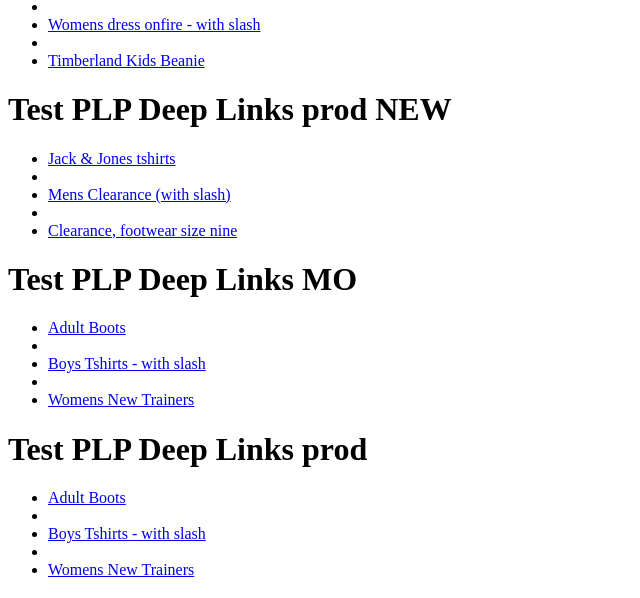
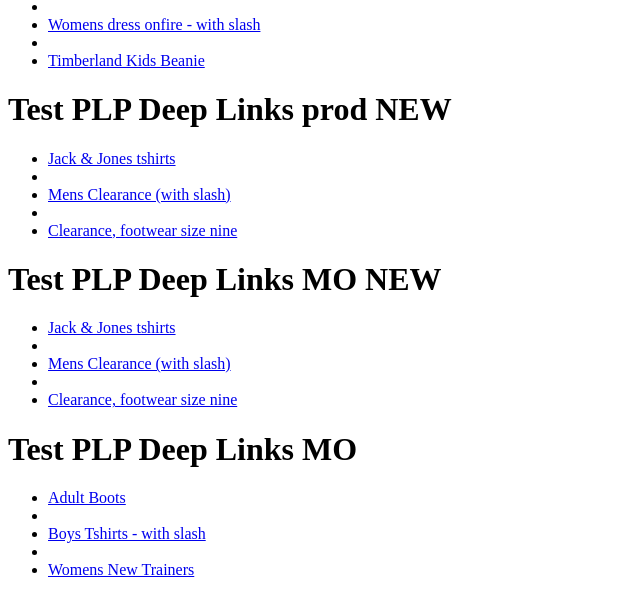
Before and after one commit to nenonesa/flutter-deeplink-tester, a plain HTML site: page index.html in a window 1280 px wide. Shown: the part 638-1236 px from the top of the page, without its empty margins (0-640 px from the left). Drawn offline with Linux system fonts and the light colour scheme.

Commit message:
Update index.html

```diff
--- a/index.html
+++ b/index.html
@@ -51,6 +51,15 @@
     <li><a href="https://www.mandmdirect.com/01/clearance/footwear-size-nine">Clearance, footwear size nine</a></li>
   </ul>
 
+  <h1>Test PLP Deep Links MO NEW</h1>
+  <ul>
+    <li><a href="https://samdodskc.github.io/01/mens/jack-and-jones-t-shirts-and-vests/t-shirts">Jack & Jones tshirts</a></li>
+    <li></li>
+    <li><a href="https://samdodskc.github.io/01/mens/clearance/">Mens Clearance (with slash)</a></li>
+    <li></li>
+    <li><a href="https://samdodskc.github.io/01/clearance/footwear-size-nine">Clearance, footwear size nine</a></li>
+  </ul>
+
   <h1>Test PLP Deep Links MO</h1>
   <ul>
     <li><a href="https://samdodskc.github.io/01/adult?title=Adult%20Boots&algoliafilters=genders%3AMens%2CWomens%7Cproductcategory%3AFootwear%7Cproductcategory1%3ABoots%7Ccolour%3Ablue">Adult Boots</a></li>
```
